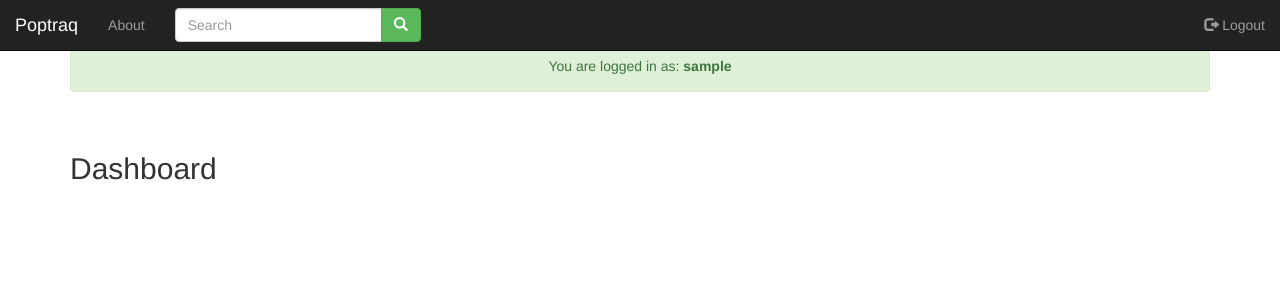
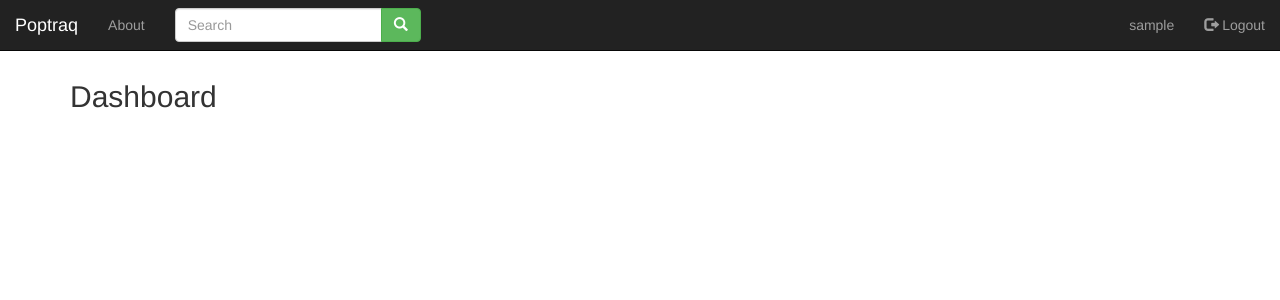
Before and after one commit to maxwellicharia/poptraq, a Flask app: template poptraq/user/templates/account.html in a window 1280 px wide. Shown: the top 300 px of the page. Run offline with Flask 2, Linux system fonts and the light colour scheme; the template is opened without the code that fills it: most values are stand-ins (such as "Sample title", 1, 10 or a date in 2020); parts of the project's set-up code (start-up, migrations or seed data) failed here and were passed over; some libraries are stand-ins or nearby versions.

Commit message:
[Edit] - Inteface update

```diff
--- a/poptraq/user/templates/account.html
+++ b/poptraq/user/templates/account.html
@@ -4,36 +4,41 @@
 
 {% block nav %}
     <ul class="nav navbar-nav navbar-right">
-        <li><p class="navbar-text">{% if message %} {{ message }} {% endif %}</p></li>
+        <li><p class="navbar-text">
+            {% if message %}
+                {{ message }}
+            {% elif login %}
+                {{ login }}
+            {% else %}
+            {% endif %}</p></li>
         <li><a href="{{ url_for('user.logout')}}"><span class="glyphicon glyphicon-log-out"></span> Logout</a></li>
     </ul>
 {% endblock %}
 
 {% block content %}
-    <div class="container">
-        <div class="text-center" id="close">
+<!--Bug-> sliding effect not working on account creation to fix sliding on both login, signup and account-->
     {% if message %}
-            <div class="alert alert-success text-center">
+        <div class="alert alert-success text-center slide">
             Created your account successfully:  <strong>{{ message }}</strong>
         </div>
-        {% endif %}
-        </div>
-
-        {% if login %}
-            <div class="alert alert-success text-center">
+    {% elif login %}
+        <div class="alert alert-success text-center slide">
             You are logged in as: <strong>{{ login }}</strong>
         </div>
+    {% elif success %}
+        <div class="alert alert-success text-center slide">
+            Account confirmed successfully
+        </div>
+    {% elif sent %}
+        <div class="alert alert-info alert-dismissible text-center">
+            <p>A confirmation message has been sent to your emal address</p>
+            <a href="" class="close" data-dismiss="alert" aria-label="close">&times;</a>
+        </div>
+    {% else %}
     {% endif %}
 
-        <div>
+    <div class="container">
         <br/>
         <h2>Dashboard</h2>
     </div>
-    </div>
-
-    <script>
-        $("#close").fadeTo(2000, 500).slideUp(2000, function(){
-            $("#close").slideUp(2000);
-        });
-    </script>
 {% endblock %}
```
Lines whose indentation alone changed are shown as unchanged.
